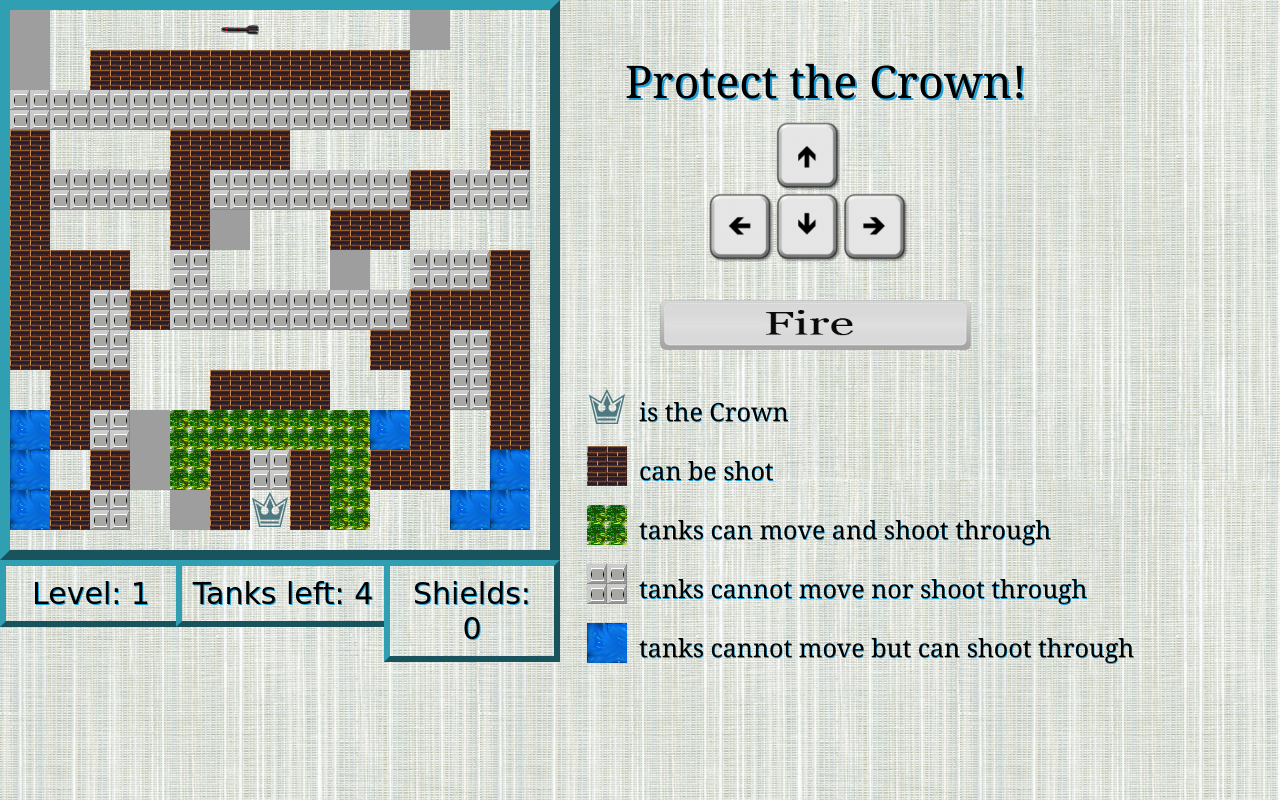
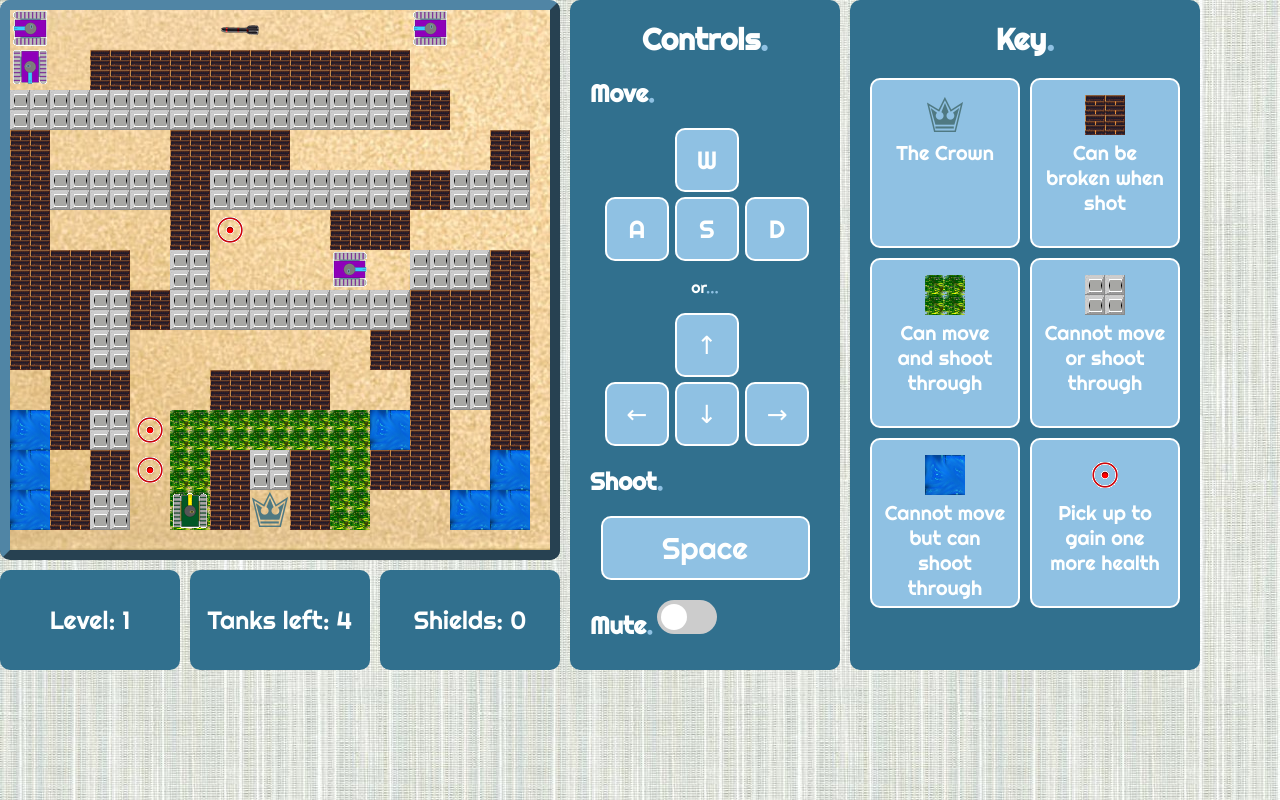
Before and after one commit to AlexSussex/WebProjects, a PHP site: page /mazetank.html in a window 1280 px wide. Run offline with PHP 8.4, Linux system fonts and the light colour scheme; grey boxes are pictures that could not be loaded.

Commit message:
layout changed, mute slider added and started refactoring

```diff
--- a/JavaScript Tank Game/main.css
+++ b/JavaScript Tank Game/main.css
@@ -1,92 +1,10 @@
 body {
 	background-image: url("img/grey-texture.jpg");
+	height: 100%;
 	margin: 0px;
-	padding: 0px;
-}
-
-#main {
-	background: white;
-	position: relative;
-
-}
-#info {
-	position: absolute;
-	left:625px;
- 	top:50px;
-	font-family: Georgia;
-	font-size: 45px;
-	text-shadow: 2px 2px #1a9fdd;
-}
-
-#lvldisplay{
-	border: 6px outset #319fb2;
-	position: absolute;
-	top: 560px;
-	width: 150px;
-	padding:10px;
-	font-family: Comic Sans MS;
-	font-size: 30px;
-	text-shadow: 1px 1px #1a9fdd; /*#dd751a;*/
-	text-align: center;
-}
-#tanksDisplay{
-	border: 6px outset #319fb2;
-	position: absolute;
-	top: 560px;
-	left:176px;
-	width: 182px;
-	padding:10px;
-	font-family: Comic Sans MS;
-	font-size: 30px;
-	text-shadow: 1px 1px #1a9fdd; /*#dd751a;*/
-	text-align: center;
-}
-
-#shieldsDisplay{
-	border: 6px outset #319fb2;
-	position: absolute;
-	top: 560px;
-	left:384px;
-	width: 144px;
-	padding:10px;
-	font-family: Comic Sans MS;
-	font-size: 30px;
-	text-shadow: 1px 1px #1a9fdd; /*#dd751a;*/
-	text-align: center;
-}
-#keys {
-	position: absolute;
-	left: 700px;
-	top: 120px;
-}
-#space {
-	position:absolute;
-	top: 300px;
-	left: 660px;
-}
-
-#legend {
-	position: absolute;
-	left: 560px;
-	top: 360px;
-	padding: 20px;
-	font-family: Georgia;
-	font-size: 25px;
-	text-shadow: 0.5px 0.5px #1a9fdd;
 
 }
 
-th, td {
-	padding: 5px;
-}
-
-#mapsDiv {
-	position: absolute;
-	background: url("img/grey-texture.jpg");	/*background: #f4f1e6;/*#dfeadc;*/
-	border: 10px outset #319fb2;/*#C65D05;*/
-	width: 540px;
-	height: 540px;
-}
 .platinum {
 	background: url(img/platinum.png);
 }
@@ -105,10 +23,6 @@ th, td {
 
 .shield {
 	background: url(img/shield.gif);
-
-	/*https://giphy.com/gifs/shield-ErQvxgANM5MLC);
-	width: 40px;
-	height: 40px; */
 }
 .allytank {
 	background: url(img/myTank.gif) no-repeat;
@@ -135,3 +49,228 @@ th, td {
 	height: 40px;
 	overflow: hidden;
 }
+
+.legend {
+	position: absolute;
+	top: 0px;
+	left: 850px;
+	height: 670px;
+	width: 350px;
+	background-color: #31708E;
+	border-radius: 10px;
+
+	font-family: 'Righteous', cursive;
+	font-size: 20px;
+	color: #FEFFFF;
+
+	-webkit-box-sizing: border-box; /* Safari/Chrome, other WebKit */
+    -moz-box-sizing: border-box;    /* Firefox, other Gecko */
+    box-sizing: border-box; 		/* Opera/IE 8+ */
+
+    padding: 20px;
+}
+
+.legend-items {
+	display: grid;
+	grid-template-columns: 1fr 1fr;
+	grid-row-gap: 10px;
+	grid-column-gap: 10px;
+	margin-top: 20px;
+}
+
+.legend-item {
+	background-color: #8FC1E3;
+	border: 2px solid white;
+	border-radius: 10px;
+	text-align: center;
+
+	-webkit-box-sizing: border-box; /* Safari/Chrome, other WebKit */
+    -moz-box-sizing: border-box;    /* Firefox, other Gecko */
+    box-sizing: border-box; 		/* Opera/IE 8+ */
+
+    padding: 10px;
+
+    height: 170px;
+    width: 150px;
+}
+
+.legend-item img {
+	display: block;
+	margin: 5px auto;
+}
+
+.heading {
+	font-size: 30px;
+	color: #FEFFFF;
+	margin: 0 auto;
+	text-align: center;
+}
+
+span {
+	color: #8FC1E3;
+}
+
+.controls {
+	position: absolute;
+	top: 0px;
+	left: 570px;
+	font-family: 'Righteous', cursive;
+	height: 670px;
+	width: 270px;
+	background-color: #31708E;
+	border-radius: 10px;
+	color: #FEFFFF;
+
+	-webkit-box-sizing: border-box; /* Safari/Chrome, other WebKit */
+    -moz-box-sizing: border-box;    /* Firefox, other Gecko */
+    box-sizing: border-box; 		/* Opera/IE 8+ */
+
+    padding: 20px;
+}
+
+.controls p {
+	text-align: center
+}
+
+.keys {
+	display: grid;
+	grid-template-columns: 65px 65px 65px;
+	grid-template-rows: 1fr 1fr;
+	grid-row-gap: 5px;
+	grid-column-gap: 5px;
+
+	width: 200px;
+	margin: 0 auto;
+}
+
+.key {
+	border: 2px solid white;
+	border-radius: 10px;
+	text-align: center;
+	width: 60px;
+	height: 60px;
+
+	font-family: 'Righteous', cursive;
+	font-size: 25px;
+	color: #FEFFFF;
+	line-height: 60px;
+
+	background-color: #8FC1E3;
+}
+
+.space {
+	border: 2px solid white;
+	border-radius: 10px;
+	text-align: center;
+	width: 205px;
+	height: 60px;
+
+	font-family: 'Righteous', cursive;
+	font-size: 30px;
+	color: #FEFFFF;
+	line-height: 60px;
+
+	margin: 0 auto;
+
+	background-color: #8FC1E3;
+}
+
+#mapsDiv {
+	position: absolute;
+  	top: 0%;
+	border: 10px outset #5085A5;
+	border-radius: 10px;
+	width: 540px;
+	height: 540px;
+	background-image: url("img/sand.png");
+	margin-top: 0px;
+	margin-left: 0px;
+}
+
+.game-info {
+	position: absolute;
+	display: grid;
+	grid-template-columns: 1fr 1fr 1fr;
+	column-gap: 10px;
+	width: 560px;
+	height: 100px;
+	text-align: center;
+	font-family: 'Righteous', cursive;
+	font-size: 25px;
+	color: #FEFFFF;
+	line-height: 100px;
+	top: 570px;
+	left: 0px;
+}
+
+.game-info div {
+	background-color: #31708E;
+	border-radius: 10px;
+}
+
+.mute {
+	margin-top: 20px;
+}
+
+.muteHeading {
+	display: inline;
+}
+
+/* The switch - the box around the slider */
+.switch {
+  position: relative;
+  display: inline-block;
+  width: 60px;
+  height: 34px;
+}
+
+/* Hide default HTML checkbox */
+.switch input {display:none;}
+
+/* The slider */
+.slider {
+  position: absolute;
+  cursor: pointer;
+  top: 0;
+  left: 0;
+  right: 0;
+  bottom: 0;
+  background-color: #ccc;
+  -webkit-transition: .4s;
+  transition: .4s;
+}
+
+.slider:before {
+  position: absolute;
+  content: "";
+  height: 26px;
+  width: 26px;
+  left: 4px;
+  bottom: 4px;
+  background-color: white;
+  -webkit-transition: .4s;
+  transition: .4s;
+}
+
+input:checked + .slider {
+  background-color: #8FC1E3;
+}
+
+input:focus + .slider {
+  box-shadow: 0 0 1px #2196F3;
+}
+
+input:checked + .slider:before {
+  -webkit-transform: translateX(26px);
+  -ms-transform: translateX(26px);
+  transform: translateX(26px);
+}
+
+/* Rounded sliders */
+.slider.round {
+  border-radius: 34px;
+}
+
+.slider.round:before {
+  border-radius: 50%;
+}
--- a/JavaScript Tank Game/mazetank.html
+++ b/JavaScript Tank Game/mazetank.html
@@ -1,74 +1,69 @@
 <!DOCTYPE html>
 <html>
 	<head>
-	<meta charset="UTF-8">
-	<link rel="stylesheet" type="text/css" href="main.css" />
+  		<link rel="stylesheet" href="main.css">
+  		<link href="https://fonts.googleapis.com/css?family=Righteous" rel="stylesheet">
 	</head>
 	<body>
-	<div id="main">
 		<div id="mapsDiv"></div>
-
-		<div id="info">
-			Protect the Crown!
-		</div>
-
+		<div class="game-info">
   			<div id="lvldisplay"></div>
 			<div id="tanksDisplay"></div>
 			<div id="shieldsDisplay"></div>
-
-
-		<div id="keys">
-
-			<img src="img/arrowkeystransp.png" width="70%">
   		</div>
-		<div id="space">
-			<img src="img/spacekeymfire.png" width="70%">
+  		<div class="controls">
+	  		<h1 class="heading">Controls<span>.</span></h1>
+	  		<h2>Move<span>.</span></h2>
+		  		<div class="keys">
+		  			<div></div>
+		  			<div class="key">W</div>
+		  			<div></div>
+		  			<div class="key">A</div>
+		  			<div class="key">S</div>
+		  			<div class="key">D</div>
 		  		</div>
-
-		<div id="legend">
-			<table>
-				<tr>
-					<td>	<img src="img/crown.jpg"/>
-					</td>
-					<td> is the Crown
-					</td>
-				</tr>
-				<tr>
-					<td>
-						<img src="img/wall40.png"/>
-					</td>
-					<td> can be shot
-					</td>
-				</tr>
-			 	<tr>
-			 		<td>
-			 			<img src="img/grass40.png"/>
-			 		</td>
-			 		<td> tanks can move and shoot through
-			 		</td>
-			 	</tr>
-			 	<tr>
-			 		<td>
-			 			<img src="img/platinum40.png"/>
-			 		</td>
-			 		<td> tanks cannot move nor shoot through
-			 		</td>
-			 	</tr>
-				<tr>
-					<td><img src="img/water40.png"/>
-					</td>
-					<td> tanks cannot move but can shoot through
-					</td>
-				</tr>
-			</table>
+		  		<p>or<span>...</span></p>
+		  		<div class="keys">
+		  			<div></div>
+		  			<div class="key">&#8593</div>
+		  			<div></div>
+		  			<div class="key">&#8592</div>
+		  			<div class="key">&#8595</div>
+		  			<div class="key">&#8594</div>
 		  		</div>
-
+			<h2>Shoot<span>.</span></h2>
+			<div class="space">Space</div>
+			<div class="mute">
+				<h2 class="muteHeading">Mute<span>.</span></h2>
+				<label class="switch">
+				  	<input id="muteSlider" type="checkbox" onclick="muteSounds()">
+				  	<span class="slider round"></span>
+				</label>
 			</div>
-
-	<script type="text/javascript" src="mazetank.js">
-
-	</script>
-
+	  	</div>
+	  	<div class="legend">
+	  		<h1  class="heading">Key<span>.</span></h1>
+	  		<div class="legend-items">
+				<div class="legend-item">
+					<img src="img/crown.jpg"/> The Crown
+				</div>
+				<div class="legend-item">
+					<img src="img/wall40.png"/> Can be broken when shot
+				</div>
+				<div class="legend-item">
+					<img src="img/grass40.png"/> Can move and shoot through
+				</div>
+				<div class="legend-item">
+					<img src="img/platinum40.png"/> Cannot move or shoot through
+				</div>
+				<div class="legend-item">
+					<img src="img/water40.png"/> Cannot move but can shoot through
+				</div>
+				<div class="legend-item">
+					<img src="img/shield.gif"/> Pick up to gain one more health
+				</div>
+			</div>
+	  	</div>
+	<script src="mazetank.js" type="text/javascript"></script>
 	</body>
-
 </html>
```
Also changed, not shown: JavaScript Tank Game/mazetank.js (+40 -18 lines), JavaScript Tank Game/img/eTank1Shield.gif (added), JavaScript Tank Game/img/eTank1ShieldOriginal.gif (added), JavaScript Tank Game/img/eTank2Shields.gif (added), JavaScript Tank Game/img/eTank3Shields.gif (added), JavaScript Tank Game/img/enemyTank.gif (added), JavaScript Tank Game/img/myTank.gif (added), JavaScript Tank Game/img/myTank1Shield.gif (added), JavaScript Tank Game/img/myTank2Shields.gif (added), JavaScript Tank Game/img/myTank3Shields.gif (added), JavaScript Tank Game/img/sand.png (added), JavaScript Tank Game/img/shield.gif (added). Lines whose indentation alone changed are shown as unchanged.
